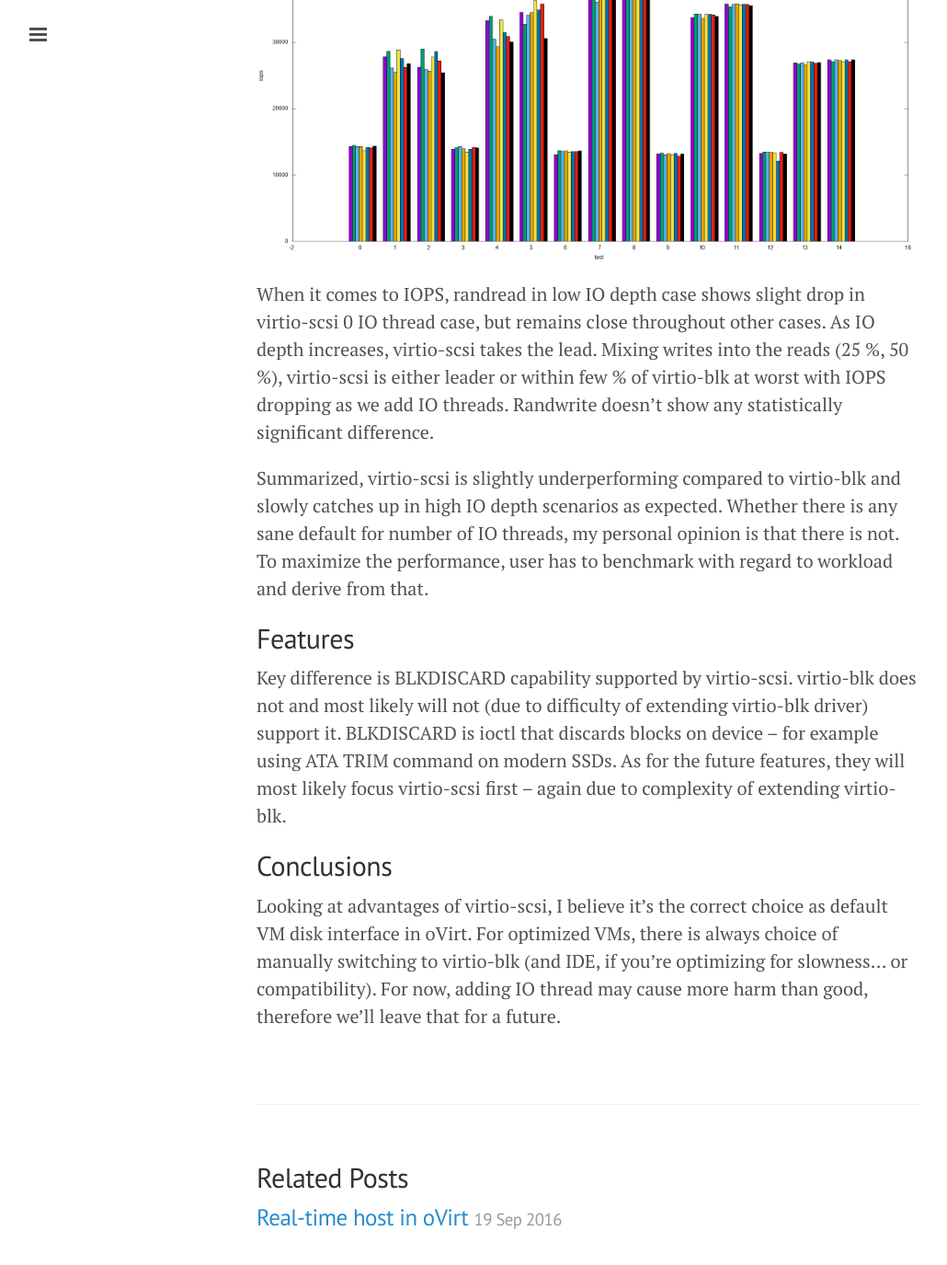
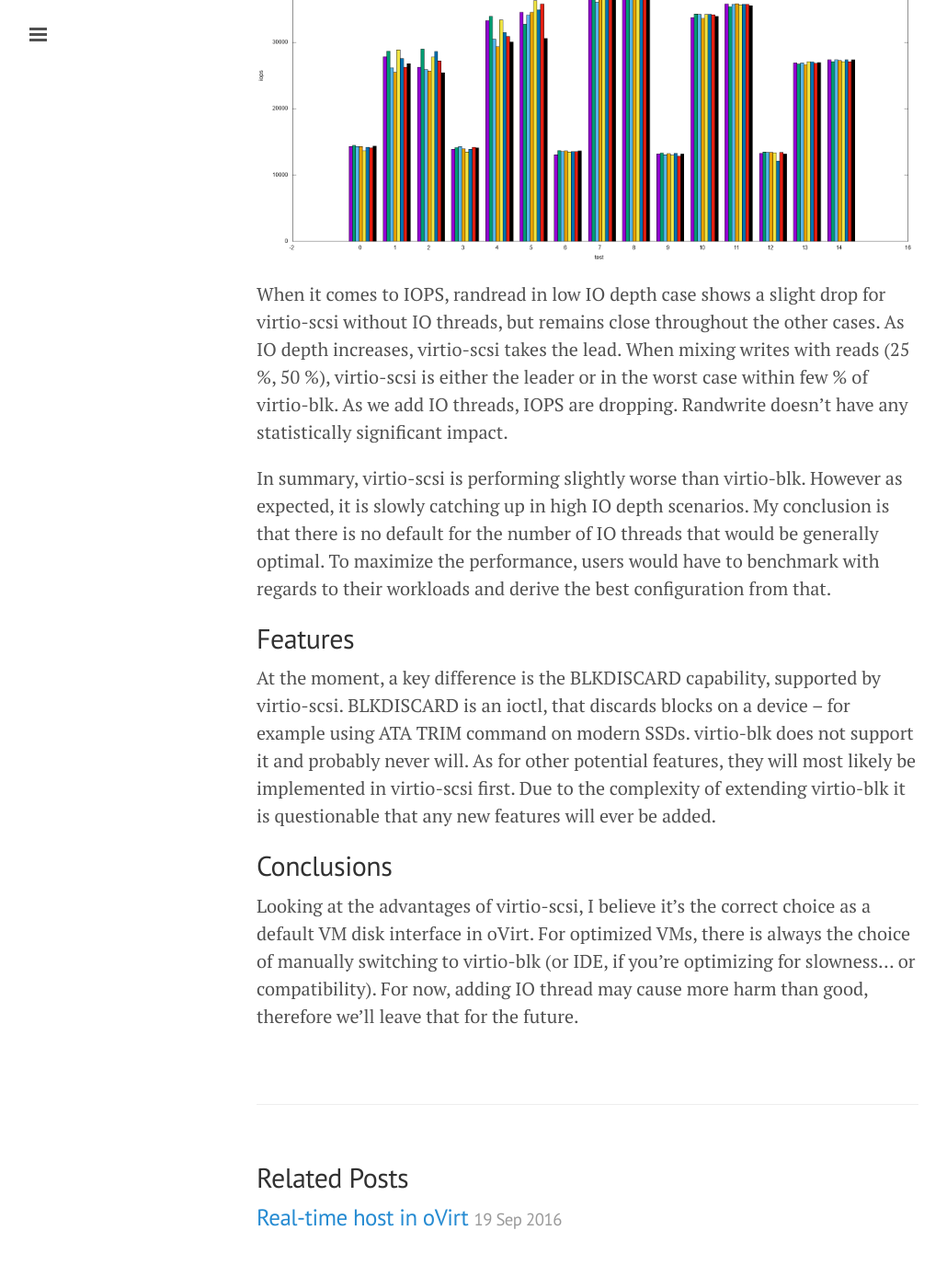
Before and after one commit to mpolednik/mpolednik.github.io, a Jekyll site: the page built from _posts/2017-01-05-virtio-blk-vs-virtio-scsi.md, in a window 1280 px wide and 1400 px high, scrolled down 5593 px. Shown: the top 1375 px of the window at 92% size, without its empty margins (1-1031 px from the left). Built offline with Jekyll 4.4.1, drawn with Linux system fonts in a browser that asks for light colours; formulas are drawn with MathJax 3; comment, search, counter and statistics services are not loaded.

Commit message:
more fixes

```diff
--- a/_posts/2017-01-05-virtio-blk-vs-virtio-scsi.md
+++ b/_posts/2017-01-05-virtio-blk-vs-virtio-scsi.md
@@ -124,17 +124,17 @@ Write-only tests were done for completeness and show no significant performance
 
 {% include image.html name="combined-iops.png" width="100%" %}
 
-When it comes to IOPS, randread in low IO depth case shows slight drop in virtio-scsi 0 IO thread case, but remains close throughout other cases. As IO depth increases, virtio-scsi takes the lead. Mixing writes into the reads (25 %, 50 %), virtio-scsi is either leader or within few % of virtio-blk at worst with IOPS dropping as we add IO threads. Randwrite doesn't show any statistically significant difference.
+When it comes to IOPS, randread in low IO depth case shows a slight drop for virtio-scsi without IO threads, but remains close throughout the other cases. As IO depth increases, virtio-scsi takes the lead. When mixing writes with reads (25 %, 50 %), virtio-scsi is either the leader or in the worst case within few % of virtio-blk. As we add IO threads, IOPS are dropping. Randwrite doesn't have any statistically significant impact.
 
-Summarized, virtio-scsi is slightly underperforming compared to virtio-blk and slowly catches up in high IO depth scenarios as expected. Whether there is any sane default for number of IO threads, my personal opinion is that there is not. To maximize the performance, user has to benchmark with regard to workload and derive from that.
+In summary, virtio-scsi is performing slightly worse than virtio-blk. However as expected, it is slowly catching up in high IO depth scenarios. My conclusion is that there is no default for the number of IO threads that would be generally optimal. To maximize the performance, users would have to benchmark with regards to their workloads and derive the best configuration from that.
 
 ## Features
 
-Key difference is BLKDISCARD capability supported by virtio-scsi. virtio-blk does not and most likely will not (due to difficulty of extending virtio-blk driver) support it. BLKDISCARD is ioctl that discards blocks on device -- for example using ATA TRIM command on modern SSDs. As for the future features, they will most likely focus virtio-scsi first -- again due to complexity of extending virtio-blk.
+At the moment, a key difference is the BLKDISCARD capability, supported by virtio-scsi. BLKDISCARD is an ioctl, that discards blocks on a device -- for example using ATA TRIM command on modern SSDs. virtio-blk does not support it and probably never will. As for other potential features, they will most likely be implemented in virtio-scsi first. Due to the complexity of extending virtio-blk it is questionable that any new features will ever be added.
 
 ## Conclusions
 
-Looking at advantages of virtio-scsi, I believe it's the correct choice as default VM disk interface in oVirt. For optimized VMs, there is always choice of manually switching to virtio-blk (and IDE, if you're optimizing for slowness... or compatibility). For now, adding IO thread may cause more harm than good, therefore we'll leave that for a future.
+Looking at the advantages of virtio-scsi, I believe it's the correct choice as a default VM disk interface in oVirt. For optimized VMs, there is always the choice of manually switching to virtio-blk (or IDE, if you're optimizing for slowness... or compatibility). For now, adding IO thread may cause more harm than good, therefore we'll leave that for the future.
 
 [1]: https://kparal.wordpress.com/2012/09/12/kvm-disk-performance-ide-vs-virtio/
 [2]: https://ervikrant06.wordpress.com/2016/10/16/difference-between-virtio-blk-vs-virtio-scsi/
```
